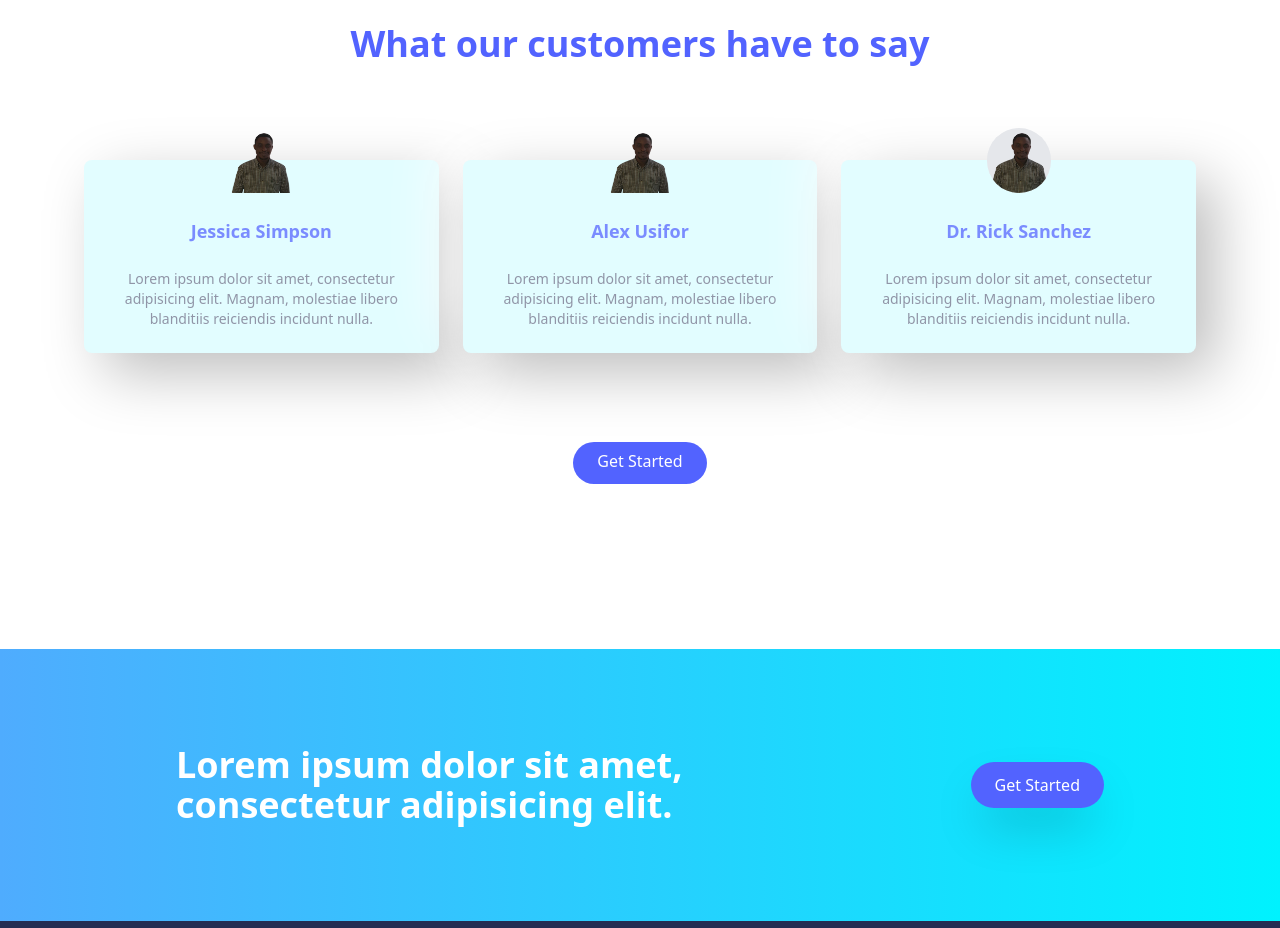
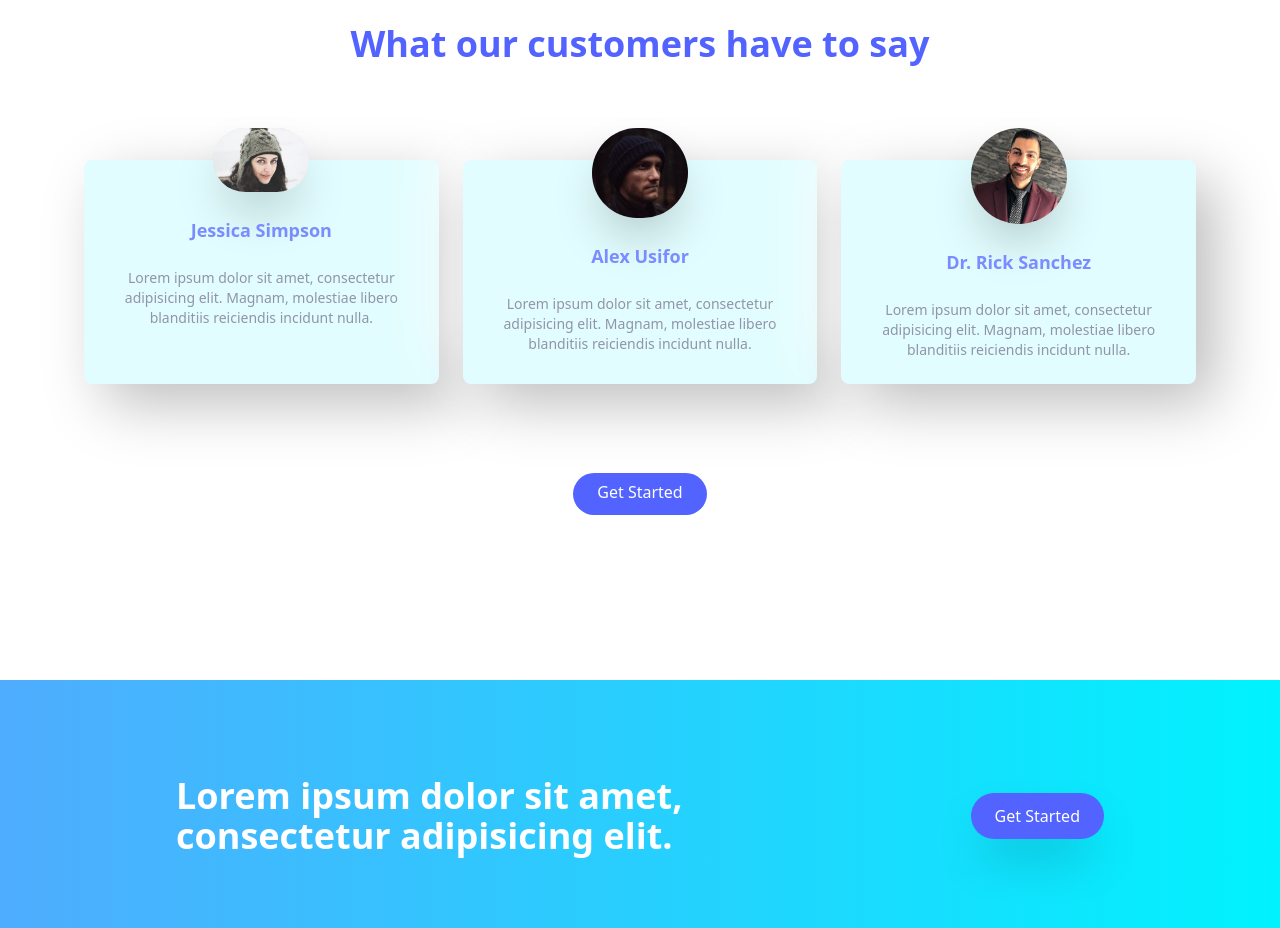
Before and after one commit to Sochuks/Tailwind-Landing-Page, a website: page index.html in a window 1280 px wide. Shown: the part 1680-2608 px from the top of the page. Drawn offline with nearby package versions, Linux system fonts and the light colour scheme.

Commit message:
- Modified index - added testimonial pictures

```diff
--- a/index.html
+++ b/index.html
@@ -252,7 +252,7 @@
 
             <!--Testimonial 1-->
               <div class="test3 flex flex-col space-y-6 items-center p-6 rounded-lg bg-LightGray md:w-1/3">
-                <img src="img/moses_kajang.png" alt="" class="w-16 -mt-14">
+                <img src="img/face5.jpg" alt="" class="w-24 rounded-full bg-gray-200 -mt-14 shadow-2xl">
                 <h5 class="text-lg text-secCol font-bold">Jessica Simpson</h5>
                 <p class="text-sm text-darkGrayBlue">
                   Lorem ipsum dolor sit amet, consectetur adipisicing elit.
@@ -261,7 +261,7 @@
 
               <!--Testimonial 2-->
                 <div class="test3 hidden flex-col space-y-6 items-center p-6 rounded-lg bg-LightGray md:flex md:w-1/3">
-                  <img src="img/moses_kajang.png" alt="" class="w-16 -mt-14">
+                  <img src="img/face4.jpg" alt="" class="w-24 rounded-full bg-gray-200 -mt-14 shadow-2xl">
                   <h5 class="text-lg text-secCol font-bold">Alex Usifor</h5>
                   <p class="text-sm text-darkGrayBlue">
                     Lorem ipsum dolor sit amet, consectetur adipisicing elit.
@@ -270,7 +270,7 @@
 
                 <!--Testimonial 3-->
                   <div class="test3 hidden flex-col space-y-6 items-center p-6 rounded-lg md:flex md:w-1/3">
-                    <img src="img/moses_kajang.png" alt="" class="w-16 rounded-full bg-gray-200 -mt-14">
+                    <img src="img/face6.jpg" alt="" class="w-24 rounded-full bg-gray-200 -mt-14 shadow-2xl">
                     <h5 class="text-lg text-secCol font-bold">Dr. Rick Sanchez</h5>
                     <p class="text-sm text-darkGrayBlue">
                       Lorem ipsum dolor sit amet, consectetur adipisicing elit.
```
Also changed, not shown: img/face4.jpg (added), img/face5.jpg (added), img/face6.jpg (added).
